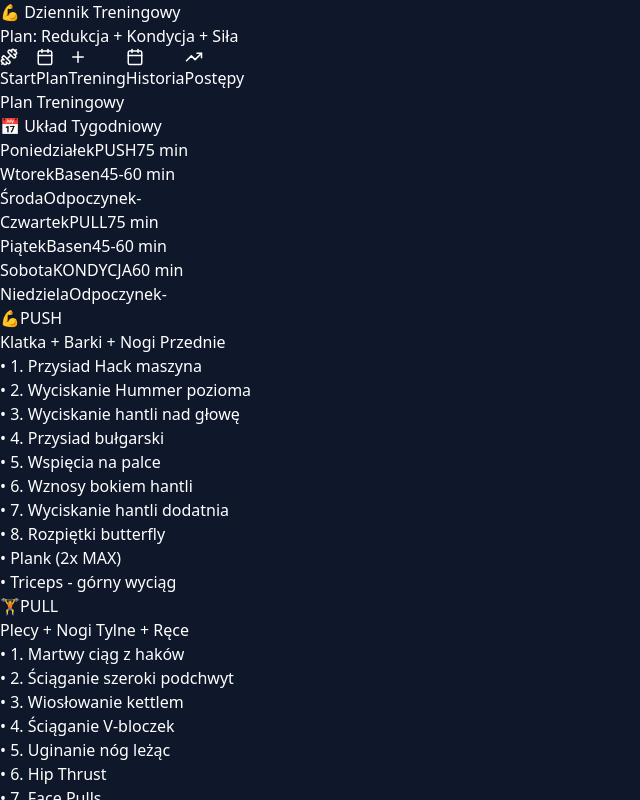
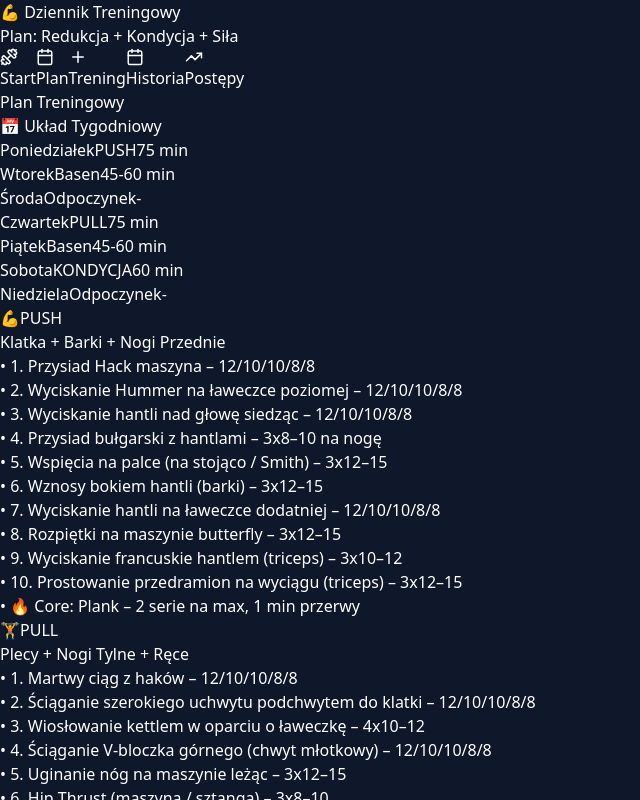
Before and after one commit to KamilKamilK/Training-tracker, a React (Vite) app: page / in a window 1280 px wide. Both pictures are taken after a click on the button "Plan". Shown: the top 800 px of the page, without its empty margins (0-640 px from the left). Built offline with nearby package versions, Linux system fonts and the light colour scheme.

Commit message:
change training plan

```diff
--- a/package.json
+++ b/package.json
@@ -10,6 +10,7 @@
     "preview": "vite preview"
   },
   "dependencies": {
+    "firebase": "^12.5.0",
     "lucide-react": "^0.552.0",
     "react": "^19.1.1",
     "react-dom": "^19.1.1",
--- a/src/App.tsx
+++ b/src/App.tsx
@@ -73,45 +73,42 @@ const TrainingTracker = () => {
 
 const workoutTemplates: Record<string, string[]> = {
   PUSH: [
-      '1. Przysiad Hack maszyna',
-      '2. Wyciskanie Hummer pozioma',
-      '3. Wyciskanie hantli nad głowę',
-      '4. Przysiad bułgarski',
-      '5. Wspięcia na palce',
-      '6. Wznosy bokiem hantli',
-      '7. Wyciskanie hantli dodatnia',
-      '8. Rozpiętki butterfly',
-      'Plank (2x MAX)',
-      'Triceps - górny wyciąg'
+    '1. Przysiad Hack maszyna – 12/10/10/8/8',
+    '2. Wyciskanie Hummer na ławeczce poziomej – 12/10/10/8/8',
+    '3. Wyciskanie hantli nad głowę siedząc – 12/10/10/8/8',
+    '4. Przysiad bułgarski z hantlami – 3x8–10 na nogę',
+    '5. Wspięcia na palce (na stojąco / Smith) – 3x12–15',
+    '6. Wznosy bokiem hantli (barki) – 3x12–15',
+    '7. Wyciskanie hantli na ławeczce dodatniej – 12/10/10/8/8',
+    '8. Rozpiętki na maszynie butterfly – 3x12–15',
+    '9. Wyciskanie francuskie hantlem (triceps) – 3x10–12',
+    '10. Prostowanie przedramion na wyciągu (triceps) – 3x12–15',
+    '🔥 Core: Plank – 2 serie na max, 1 min przerwy'
   ],
   PULL: [
-      '1. Martwy ciąg z haków',
-      '2. Ściąganie szeroki podchwyt',
-      '3. Wiosłowanie kettlem',
-      '4. Ściąganie V-bloczek',
-      '5. Uginanie nóg leżąc',
-      '6. Hip Thrust',
-      '7. Face Pulls',
-      '8. Biceps - młotek',
-      '8. Triceps - francuskie',
-      '9. Biceps - dolny wyciąg',
-      '9. Triceps - górny wyciąg',
-      'AirBike 30Cal'
+    '1. Martwy ciąg z haków – 12/10/10/8/8',
+    '2. Ściąganie szerokiego uchwytu podchwytem do klatki – 12/10/10/8/8',
+    '3. Wiosłowanie kettlem w oparciu o ławeczkę – 4x10–12',
+    '4. Ściąganie V-bloczka górnego (chwyt młotkowy) – 12/10/10/8/8',
+    '5. Uginanie nóg na maszynie leżąc – 3x12–15',
+    '6. Hip Thrust (maszyna / sztanga) – 3x8–10',
+    '7. Face Pulls (tył barków) – 3x12–15',
+    '8. Uginanie przedramion z hantlami (biceps klasyczny) – 3x10–12',
+    '9. Uginanie młotkowe (biceps) – 3x10–12',
+    '10. Uginanie na dolnym wyciągu (biceps izolacja) – 3x12–15',
+    '🔥 AirBike – 30 Cal'
   ],
   KONDYCJA: [
-      'Rower 10Cal (4 rundy)',
-      'Ski-erg 250m (4 rundy)',
-      'AMRAP - Sit-up x15',
-      'AMRAP - Martwy ciąg kettla x15',
-      'AMRAP - Wioślarz 500m',
-      'AMRAP - Rundy total',
-      'Pchanie sanek 20m',
-      'Przyciąganie sanek 20m',
-      'Wyciskanie klatka 14/10',
-      'Wykroki 20m worek 10kg',
-      'Core - Plank 60s',
-      'Core - Dead Bug x20',
-      'Core - Russian Twist x40'
+    '• 4 rundy Rower stacjonarny – 10 Cal',
+    '• ... Ski-erg – 250 m',
+    '• AMRAP 15 min Sit-up x15',
+    '• ... 15 min Martwy ciąg z kettlem x15',
+    '• ... 15 min Wioślarz – 500 m',
+    '• 3 rundy Pchanie sanek – 20m (20kg x2)',
+    '• ... Przyciąganie sanek TRX – 20m (20kg x2)',
+    '• ... Wyciskanie klatka – 14x2 / 10 powt.',
+    '• ... Wykroki – 20m (bag 10kg)',
+    '🔥 Core:  https://www.youtube.com/watch?v=uUKAYkQZXko'
   ]
 };
 
@@ -349,9 +346,26 @@ const TrainingTracker = () => {
                   </h3>
                   <p className="text-sm text-slate-400 mb-3">Funkcjonalność + Core</p>
                  <ul className="text-sm space-y-1 text-slate-300">
-                    {workoutTemplates.KONDYCJA.map((ex, i) => (
-                      <li key={i}>• {ex}</li>
-                    ))}
+                    {workoutTemplates.KONDYCJA.map((ex, i) => {
+                      const isLink = ex.includes('http');
+                      if (isLink) {
+                        const [label, url] = ex.split('https://');
+                        return (
+                          <li key={i}>
+                            • {label}
+                            <a
+                              href={`https://${url}`}
+                              target="_blank"
+                              rel="noopener noreferrer"
+                              className="text-blue-400 hover:underline ml-1"
+                            >
+                              Otwórz w YouTube
+                            </a>
+                          </li>
+                        );
+                      }
+                      return <li key={i}>• {ex}</li>;
+                    })}
                   </ul>
                 </div>
               </div>
```
Also changed, not shown: 1 other file (tests, documents, lock files or other folders). Lines whose indentation alone changed are shown as unchanged.
